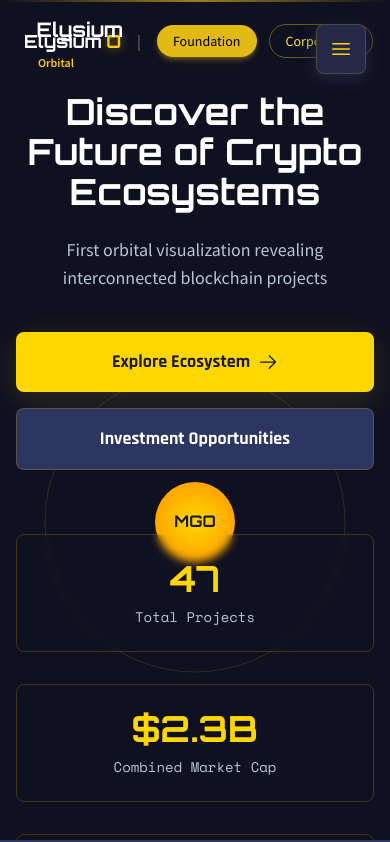
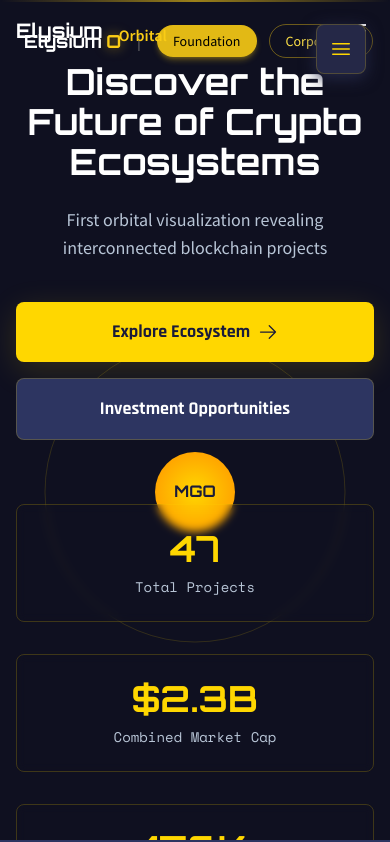
Before and after one commit to MoneyGodONE/MONEYGOD, a Next.js app: page /landing-page in a window 390 px wide. Shown: the top 842 px of the page. Built offline with nearby package versions, Linux system fonts and the light colour scheme.

Commit message:
Update Header.tsx

```diff
--- a/src/app/landing-page/components/Header.tsx
+++ b/src/app/landing-page/components/Header.tsx
@@ -12,15 +12,15 @@ export default function Header() {
       <div className="max-w-7xl mx-auto px-4 py-4 flex items-center justify-between">
 
         {/* Logo + RotatingO */}
-        <div className="flex flex-col md:flex-row items-center gap-1 md:gap-2">
-          <span className="text-xl md:text-2xl font-orbitron font-bold text-white">
-            Elysium
-          </span>
+        <div className="flex items-center gap-2">
+  <span className="text-xl md:text-2xl font-orbitron font-bold">
+    Elysium
+  </span>
 
-          <div className="mt-1 md:mt-0 scale-75 md:scale-100 origin-top">
-            <RotatingO />
-          </div>
-        </div>
+  <div className="flex items-center">
+    <RotatingO />
+  </div>
+</div>
 
         {/* Mobile menu button */}
         <button
```
